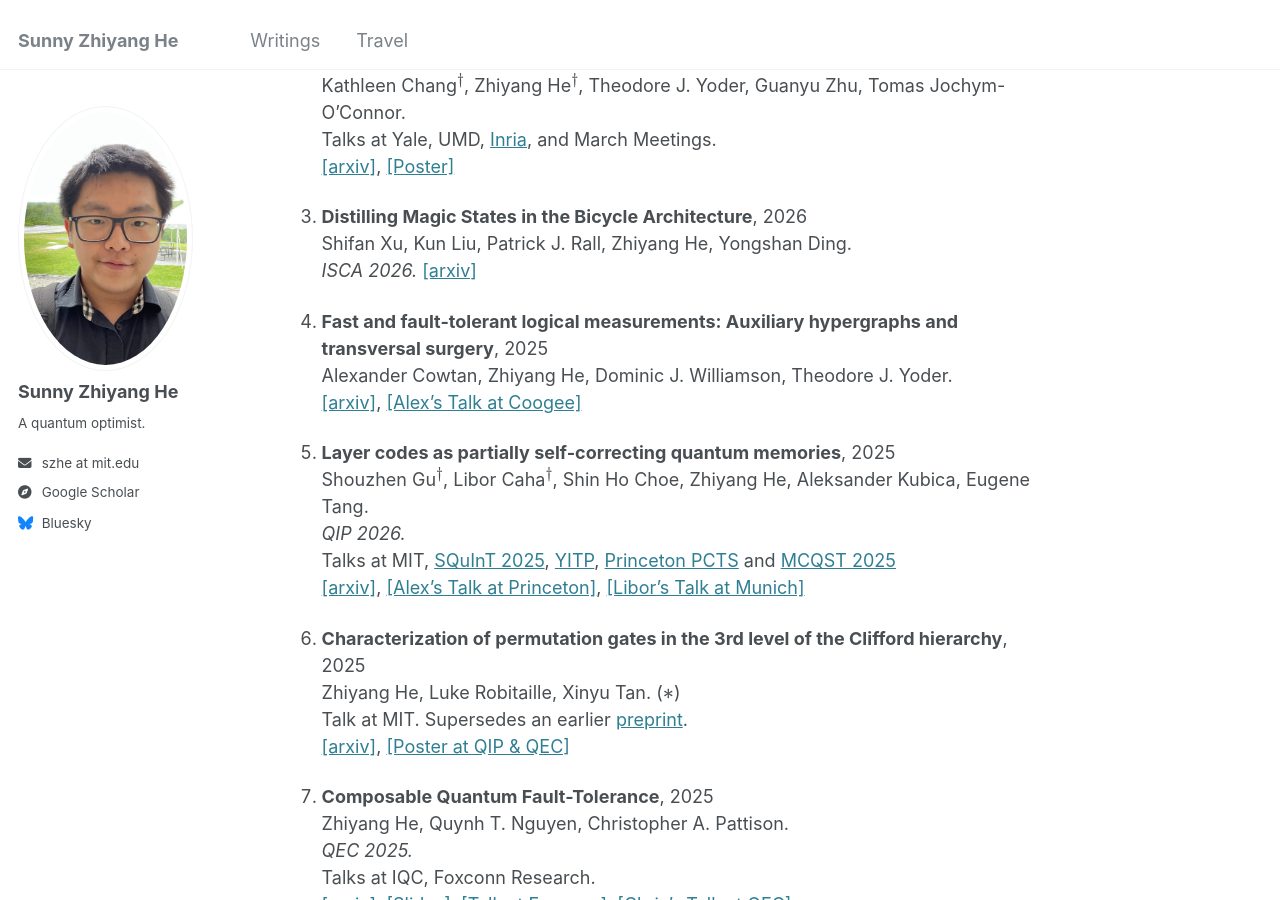
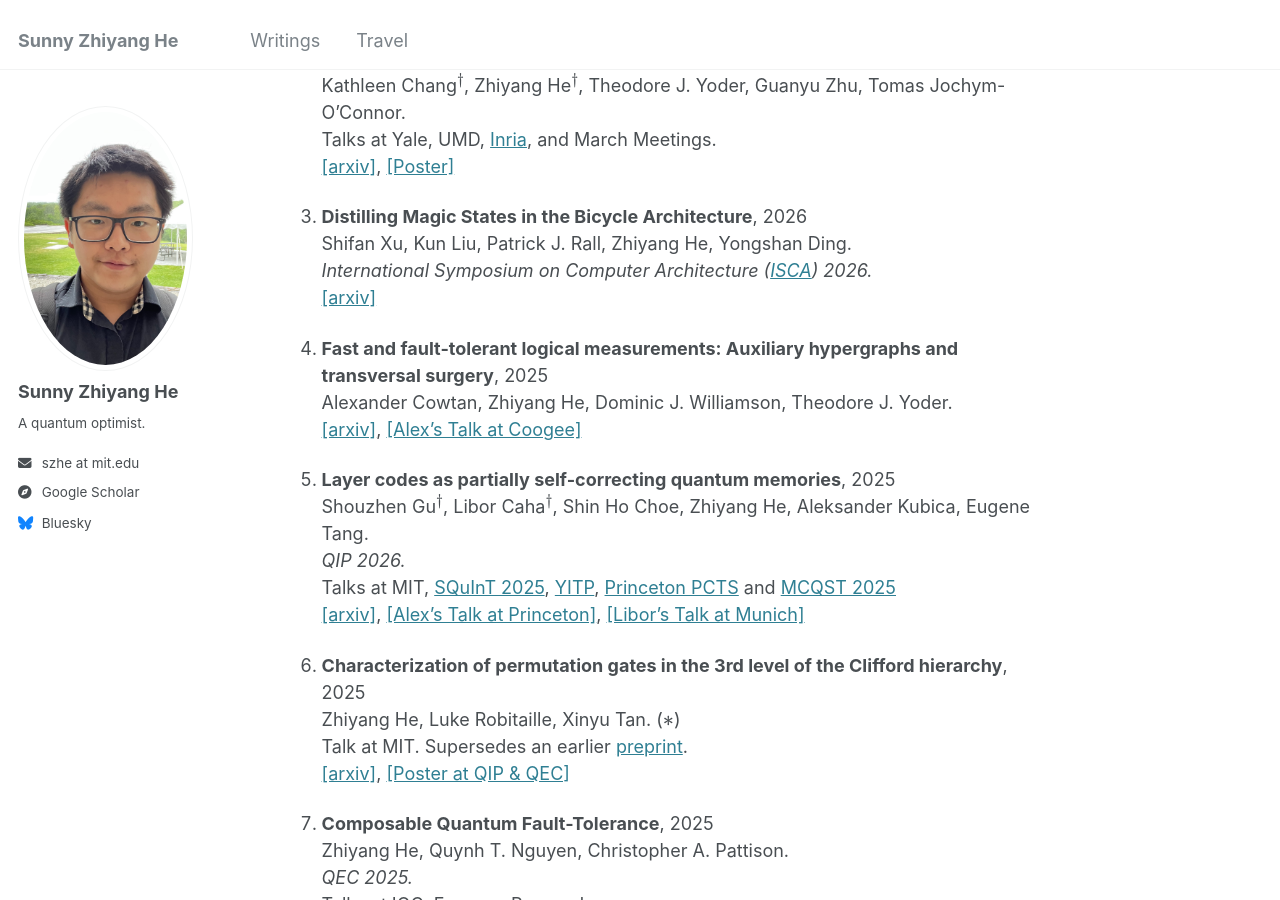
Before and after one commit to SunnyZhiyangHe/sunnyzhiyanghe.github.io, a Jekyll site: the page built from _pages/about.md, in a window 1280 px wide and 900 px high, scrolled down 2515 px. Built offline with Jekyll 4.4.1, drawn with Linux system fonts in a browser that asks for light colours; some of the changed text lies outside the part shown.

Commit message:
Update about.md

```diff
--- a/_pages/about.md
+++ b/_pages/about.md
@@ -110,7 +110,8 @@ Talks at Yale, UMD, [Inria](https://team.inria.fr/qasar/), and March Meetings.
 
 1. __Distilling Magic States in the Bicycle Architecture__, 2026
 Shifan Xu, Kun Liu, Patrick J. Rall, Zhiyang He, Yongshan Ding.
-*ISCA 2026.*
+*International Symposium on Computer Architecture ([ISCA](https://iscaconf.org/isca2026/)) 2026.*
+<!-- *[ISCA 2026](https://iscaconf.org/isca2026/).*  -->
 [[arxiv]](https://arxiv.org/abs/2602.20546)
 
 1. __Fast and fault-tolerant logical measurements: Auxiliary hypergraphs and transversal surgery__, 2025
```
Also changed, not shown: other parts of _pages/about.md (+1 -1 lines).
